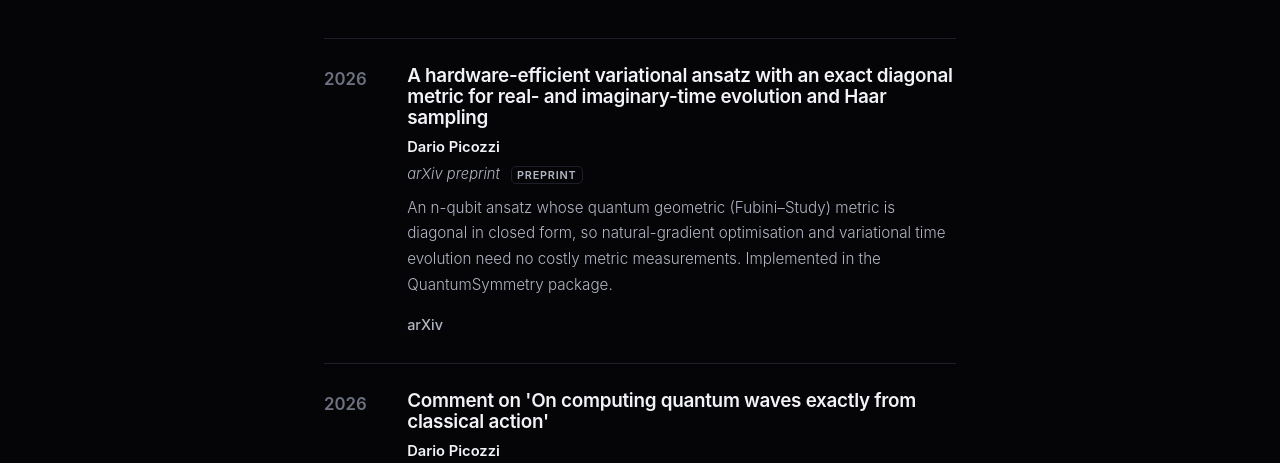
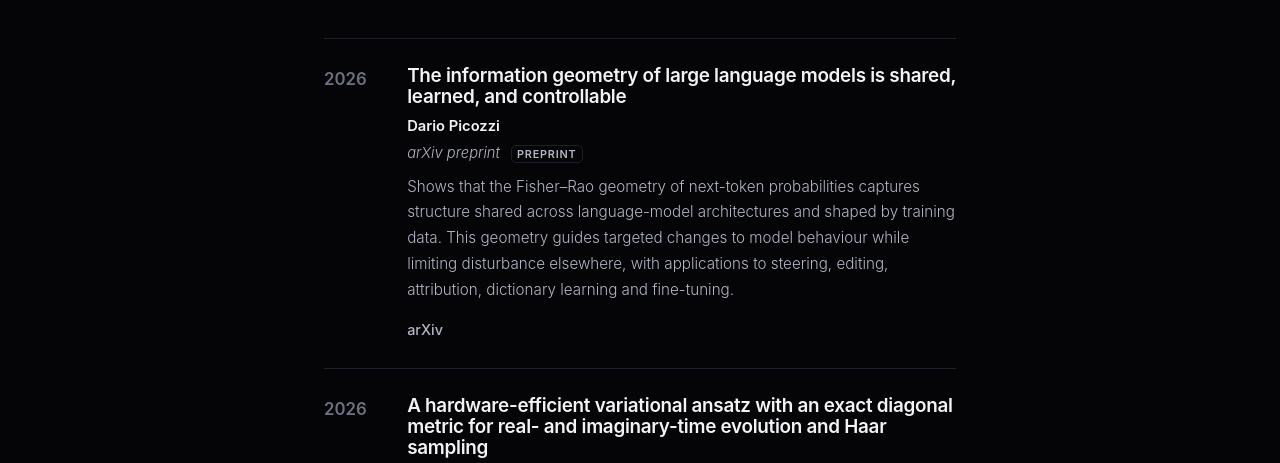
Before and after one commit to dariopicozzi/dariopicozzi.github.io, an Astro site: page /publications in a window 1280 px wide. Shown: the part 268-731 px from the top of the page. Built offline with nearby package versions, Linux system fonts and the light colour scheme; Astro itself is replaced by a stand-in of ours.

Commit message:
Publications: add language-model information geometry preprint

```diff
--- a/src/data/publications.json
+++ b/src/data/publications.json
@@ -1,5 +1,15 @@
 {
   "papers": [
+    {
+      "title": "The information geometry of large language models is shared, learned, and controllable",
+      "authors": ["Dario Picozzi"],
+      "venue": "arXiv preprint",
+      "year": 2026,
+      "status": "preprint",
+      "arxiv": "2609.11063",
+      "links": { "arXiv": "https://arxiv.org/abs/2609.11063" },
+      "summary": "Shows that the Fisher–Rao geometry of next-token probabilities captures structure shared across language-model architectures and shaped by training data. This geometry guides targeted changes to model behaviour while limiting disturbance elsewhere, with applications to steering, editing, attribution, dictionary learning and fine-tuning."
+    },
     {
       "title": "A hardware-efficient variational ansatz with an exact diagonal metric for real- and imaginary-time evolution and Haar sampling",
       "authors": ["Dario Picozzi"],
--- a/src/pages/publications.astro
+++ b/src/pages/publications.astro
@@ -61,7 +61,7 @@ const publicationsLd = {
 
 <Base
   title="Publications · Dario Picozzi"
-  description="Papers and preprints by Dario Picozzi on quantum algorithms, quantum circuits and symmetry-adapted encodings for simulating molecular systems."
+  description="Papers and preprints by Dario Picozzi on quantum computing, symmetry-adapted encodings and the information geometry of machine learning."
 >
   <script type="application/ld+json" set:html={JSON.stringify(publicationsLd)} slot="head" />
 
```
